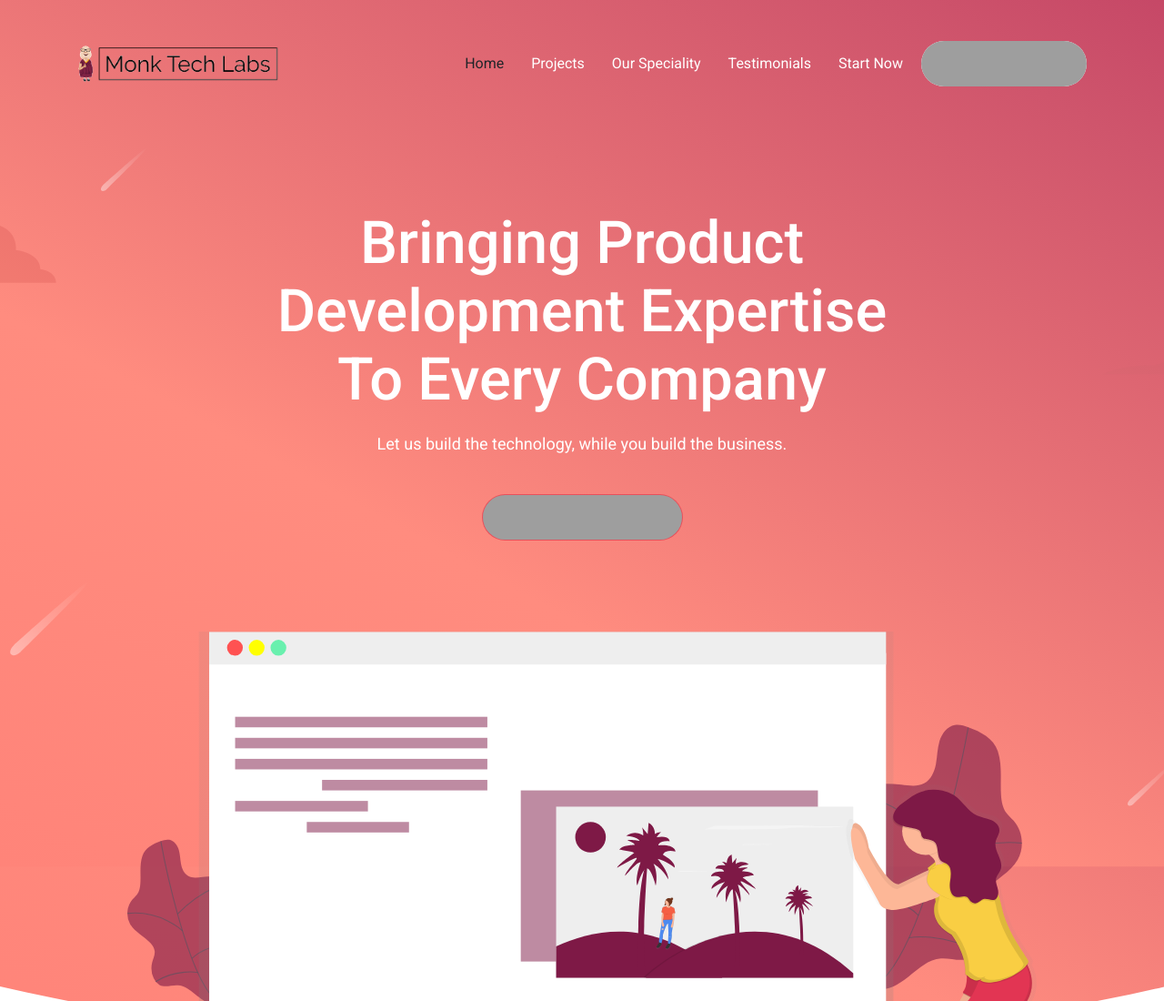
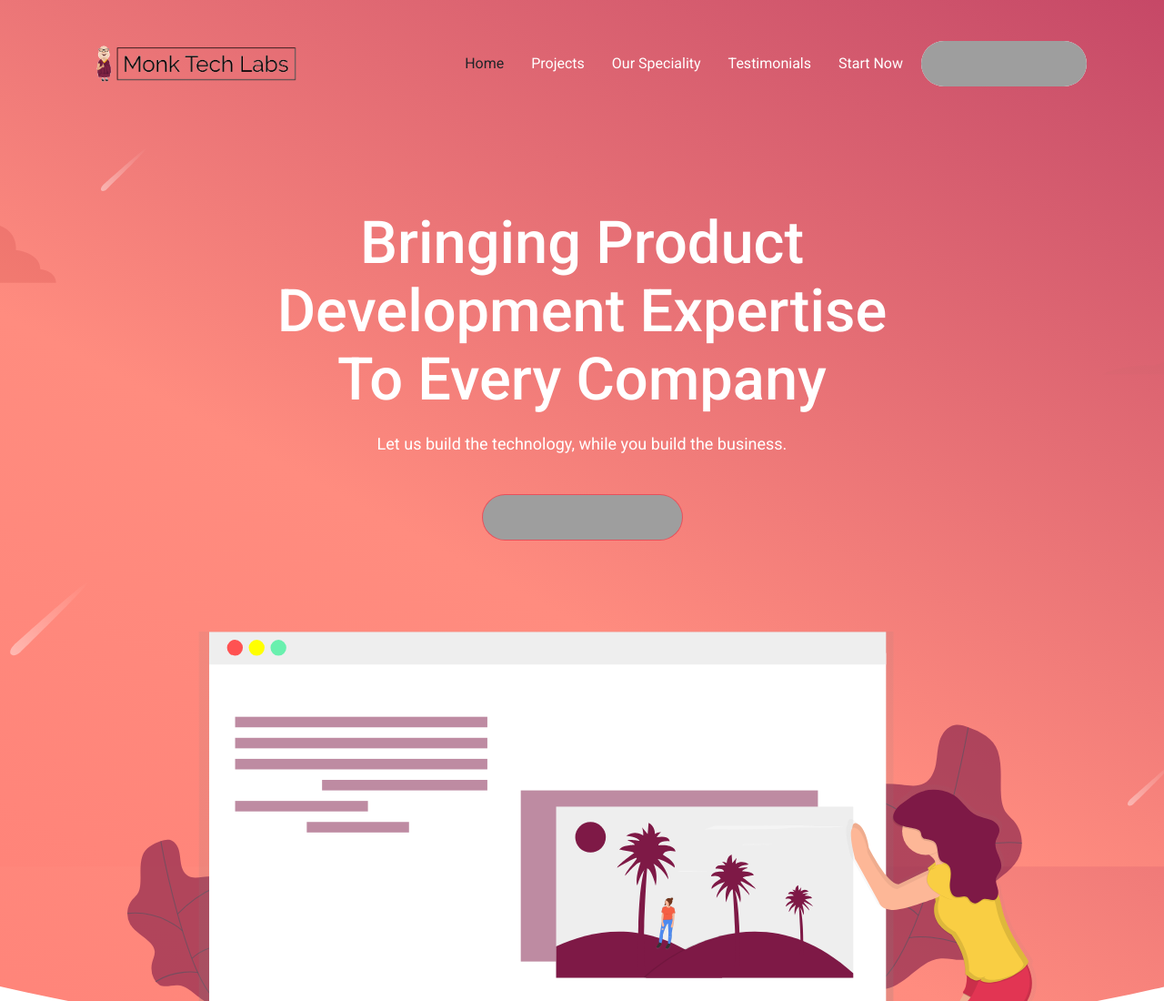
Before and after one commit to amrithanair98/Landing-page, a plain HTML site: page index.htm in a window 1280 px wide. Shown: the top 1100 px of the page at 91% size. Drawn offline with Linux system fonts and the light colour scheme; grey boxes are pictures that could not be loaded; some icons are missing.

Commit message:
Logo Margin increased

```diff
--- a/index.htm
+++ b/index.htm
@@ -48,7 +48,7 @@
         <header class="header header-transparent header-sticky">
             <nav class="navbar navbar-sticky navbar-expand-lg" id="primary-menu">
                 <div class="container">
-                    <div>
+                    <div style='margin-left: 20px;'>
                     <img src="./Monk_files/monk.png" height="40" alt="image">
                     <img src="./Monk_files/logo.png" height="40" alt="image">
                     </div>
@@ -363,8 +363,6 @@
             </div>
 
         </section>
-
-
         <section class="cta text-center" id="cta">
             <div class="bg-section"><img src="./Monk_files/bg-gradient-2.svg" alt="background" /></div>
             <div class="container">
```
